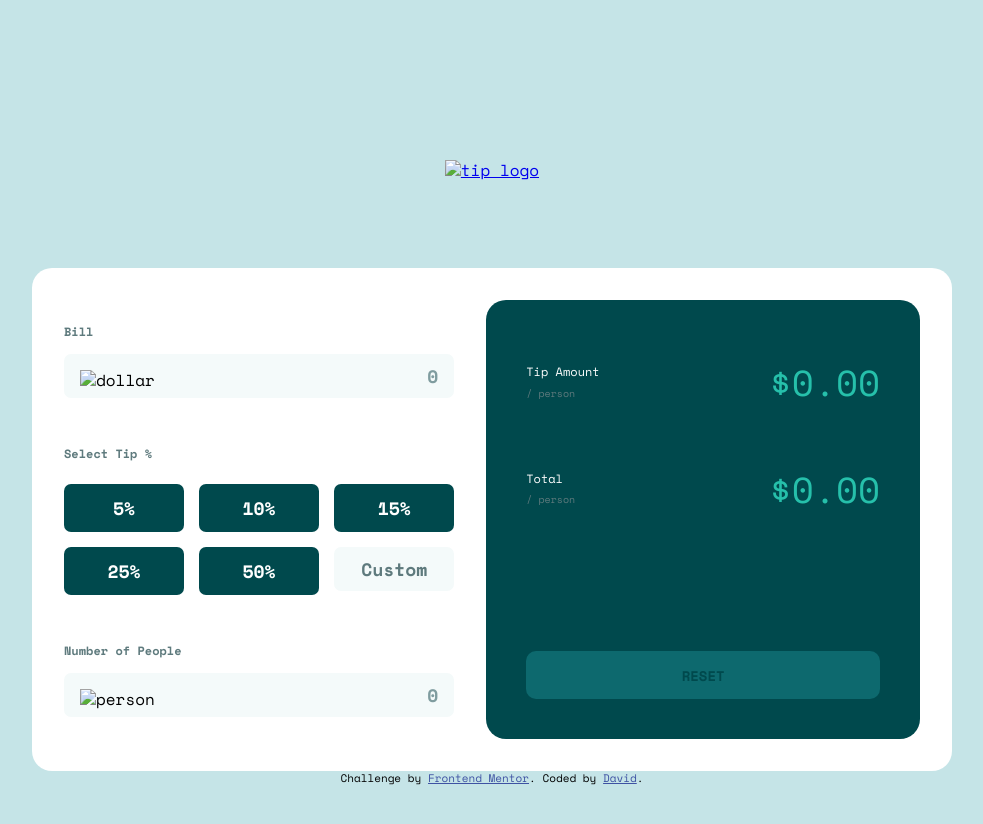
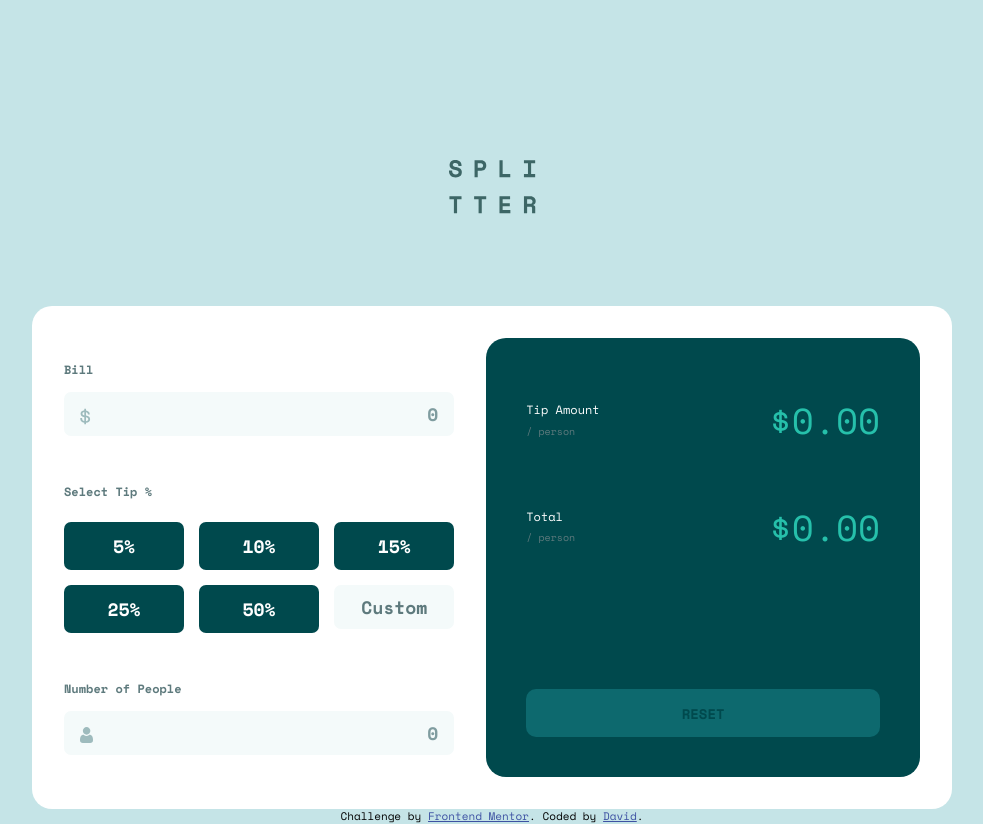
Before and after one commit to soydavidasecas/TipCalculator, a plain HTML site: page index.html in a window 1280 px wide. Shown: the whole page, without its empty margins (148-1131 px from the left). Before the commit the page ends 800 px from the top, so only its background shows below. Drawn offline with nearby package versions, Linux system fonts and the light colour scheme; the site is published under a folder, as on GitHub Pages, so addresses that start at the root find nothing.

Commit message:
direccion raiz

```diff
--- a/index.html
+++ b/index.html
@@ -15,7 +15,7 @@
   <link rel="preconnect" href="https://fonts.gstatic.com" crossorigin>
   <link href="https://fonts.googleapis.com/css2?family=Space+Mono:wght@400;700&display=swap" rel="stylesheet">
   <!-- Feel free to remove these styles or customise in your own stylesheet 👍 -->
-  <link rel="stylesheet" href="https://github.com/soydavidasecas/TipCalculator/blob/master/app/scss/styles.css">
+  <link rel="stylesheet" href="./app/scss/styles.css">
   <style>
     .attribution {
       font-size: 11px;
@@ -33,7 +33,7 @@
   <header class="header flex flex-jc-c">
     <div class="header__div flex">
       <a href="http://" class="header__logo">
-        <img src="/images/logo.svg" alt="tip logo">
+        <img src="./images/logo.svg" alt="tip logo">
       </a>
     </div>
   </header>
@@ -42,7 +42,7 @@
     <div class="container__inputs flex">
       <div class="">
         <label for="bill" class="label">Bill</label>
-        <img src="/images/icon-dollar.svg" alt="dollar" class="img">
+        <img src="./images/icon-dollar.svg" alt="dollar" class="img">
         <input type="number" placeholder="0" class="input noarrow" id="bill">
       </div>
       <div class="">
@@ -61,7 +61,7 @@
           <label for="number-poeple" class="label">Number of People</label>
           <span class="label label__validation" id="zero"></span>
         </div>
-        <img src="/images/icon-person.svg" alt="person" class="img">
+        <img src="./images/icon-person.svg" alt="person" class="img">
         <input type="number" placeholder="0" class="input noarrow" id="people">
       </div>
     </div>
@@ -91,7 +91,7 @@
     Challenge by <a href="https://www.frontendmentor.io?ref=challenge" target="_blank">Frontend Mentor</a>.
     Coded by <a href="https://www.linkedin.com/in/david-restrepo-mejia-644195b3/">David</a>.
   </div>
-  <script src="https://github.com/soydavidasecas/TipCalculator/blob/master/app/js/script.js"></script>
+  <script src="./app/js/script.js"></script>
 </body>
 
 </html>
```
